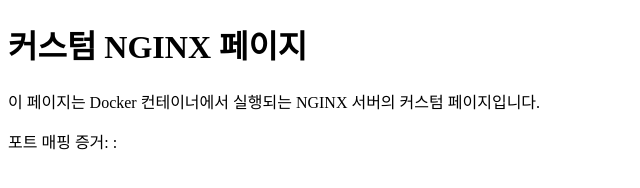
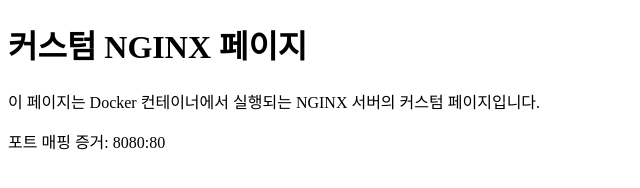
Before and after one commit to ji-min0/codyssey_w1, a plain HTML site: page app/index.html in a window 1280 px wide. Shown: the full height of the page, 0-640 px from the left. Drawn offline with Linux system fonts and the light colour scheme.

Commit message:
docs: add port mapping build/run logs and browser evidence

```diff
--- a/app/index.html
+++ b/app/index.html
@@ -8,6 +8,6 @@
 <body>
 	<h1>커스텀 NGINX 페이지</h1>
 	<p>이 페이지는 Docker 컨테이너에서 실행되는 NGINX 서버의 커스텀 페이지입니다.</p>
-	<p>포트 매핑 증거: <host_port>:<container_port></p>
+	<p>포트 매핑 증거: 8080:80</p>
 </body>
 </html>
```
Also changed, not shown: docs/images/port-mapping.png (added), 1 other file.
